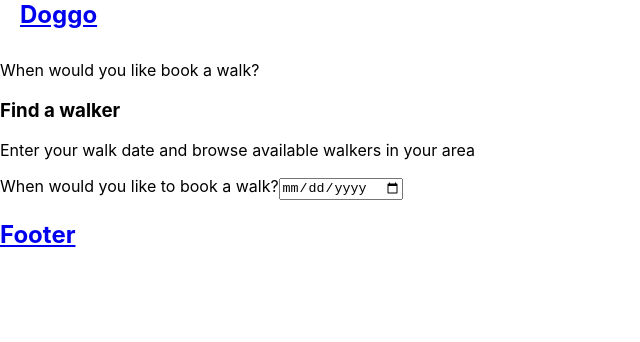
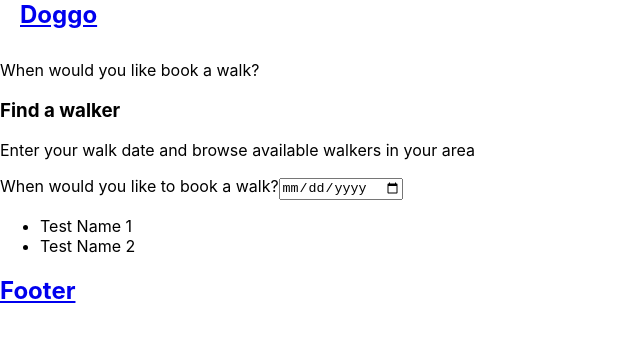
Before and after one commit to benharris28/doggo, a React (Create React App) app: page /walker in a window 1280 px wide. Shown: the top 342 px of the page, without its empty margins (0-640 px from the left). Built offline with nearby package versions, Linux system fonts and the light colour scheme.

Commit message:
added context and built the beginning of walker listing page functionality

```diff
--- /dev/null
+++ b/src/ApiContext.js
@@ -0,0 +1,5 @@
+import React from 'react';
+
+export default React.createContext({
+    walkers: []
+})
--- a/src/App.js
+++ b/src/App.js
@@ -6,11 +6,22 @@ import LandingPage from './components/LandingPage/LandingPage.js';
 import Header from './components/Header/Header.js';
 import Footer from './components/Footer/Footer.js';
 import LoginPage from './components/LoginPage/LoginPage.js';
-import WalkerListingPage from './components/WalkerListingPage/WalkerListingPage.js'
+import WalkerListingPage from './components/WalkerListingPage/WalkerListingPage.js';
+import ApiContext from './ApiContext';
+import STORE from './STORE';
 
 class App extends React.Component {
+  state = {
+    walkers: STORE.walkers
+  };
+
   render() {
+    const value = {
+      walkers: this.state.walkers
+    };
+
     return (
+      <ApiContext.Provider value={value}>
       <div className="doggo-app">
         <header className='App_header'>
           <Header />
@@ -36,6 +47,7 @@ class App extends React.Component {
           <Footer />
         </footer>
       </div>
+      </ApiContext.Provider>
     )
   }
 }
--- /dev/null
+++ b/src/components/WalkerItem/WalkerItem.js
@@ -0,0 +1,16 @@
+import React from 'react';
+import { Link } from 'react-router-dom';
+
+class WalkerItem extends React.Component {
+    render() {
+        const {id , name } = this.props;
+        return (
+            <div>
+                {name}
+            </div>
+
+        )
+    }
+}
+
+export default WalkerItem;
--- a/src/components/WalkerListingPage/WalkerListingPage.js
+++ b/src/components/WalkerListingPage/WalkerListingPage.js
@@ -1,8 +1,18 @@
 import React from 'react';
 import { Link } from 'react-router-dom';
+import WalkerItem from '../WalkerItem/WalkerItem';
+import ApiContext from '../../ApiContext'
 
 class WalkerListingPage extends React.Component {
+
+    static contextType = ApiContext;
+
     render() {
+        const { walkers }= this.context;
+        console.log(walkers)
+
+
+
         return (
             <section className="walker_listing_page">
 
@@ -23,6 +33,17 @@ class WalkerListingPage extends React.Component {
                     </form>
 
                 </div>
+                <div className="walker-list">
+                    <ul className="walk-ul">
+                        {walkers.map(walker =>
+                            <li key={walker.id}>
+                                <WalkerItem
+                                    id={walker.id}
+                                    name={walker.name}
+                                />
+                            </li>)}
+                    </ul>
+                </div>
 
 
             </section>
```
Also changed, not shown: src/components/WalkerItem/WalkerItem.css (added).
